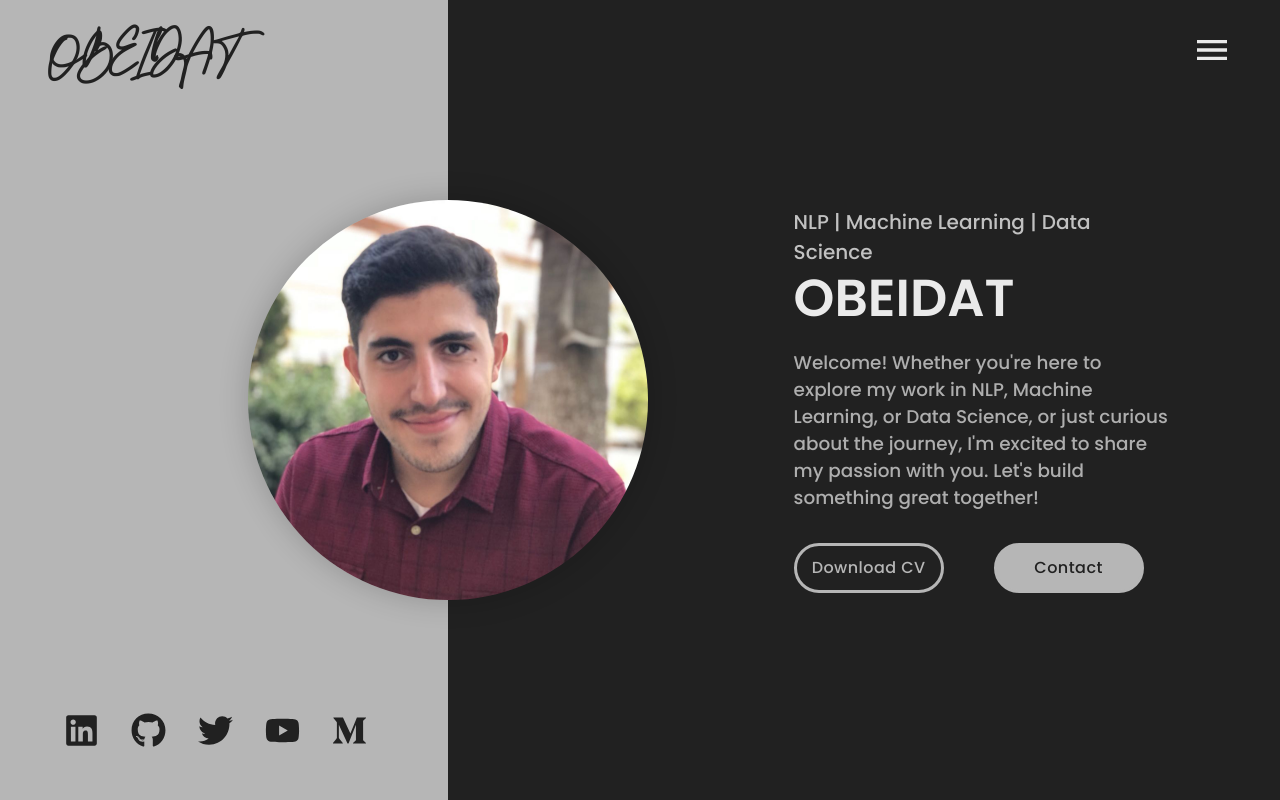
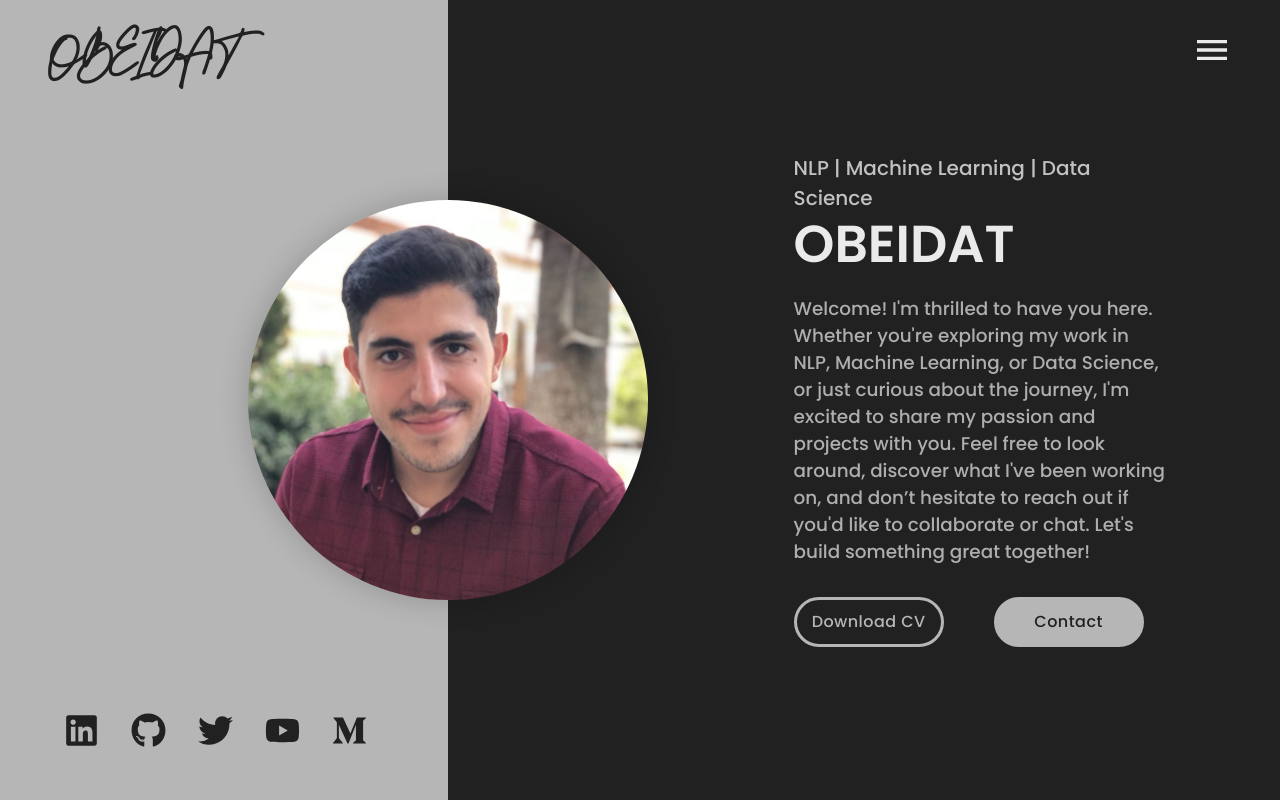
Before and after one commit to motasem-obeidat/motasem-obeidat.github.io-1, a React (Create React App) app: page / in a window 1280 px wide. Shown: the top 800 px of the page. Built offline with nearby package versions, Linux system fonts and the light colour scheme; a web font is replaced by a local one.

Commit message:
Update headerData.js

```diff
--- a/src/data/headerData.js
+++ b/src/data/headerData.js
@@ -4,7 +4,7 @@ import pic from '../assets/pdf/PIC.jpg'
 export const headerData = {
     name: 'OBEIDAT',
     title: "NLP | Machine Learning | Data Science",
-    desciption:"Welcome! Whether you're here to explore my work in NLP, Machine Learning, or Data Science, or just curious about the journey, I'm excited to share my passion with you. Let's build something great together!",
+    desciption:"Welcome! I'm thrilled to have you here. Whether you're exploring my work in NLP, Machine Learning, or Data Science, or just curious about the journey, I'm excited to share my passion and projects with you. Feel free to look around, discover what I've been working on, and don’t hesitate to reach out if you'd like to collaborate or chat. Let's build something great together!",
     image: pic,
     resumePdf: resume
 }
```
